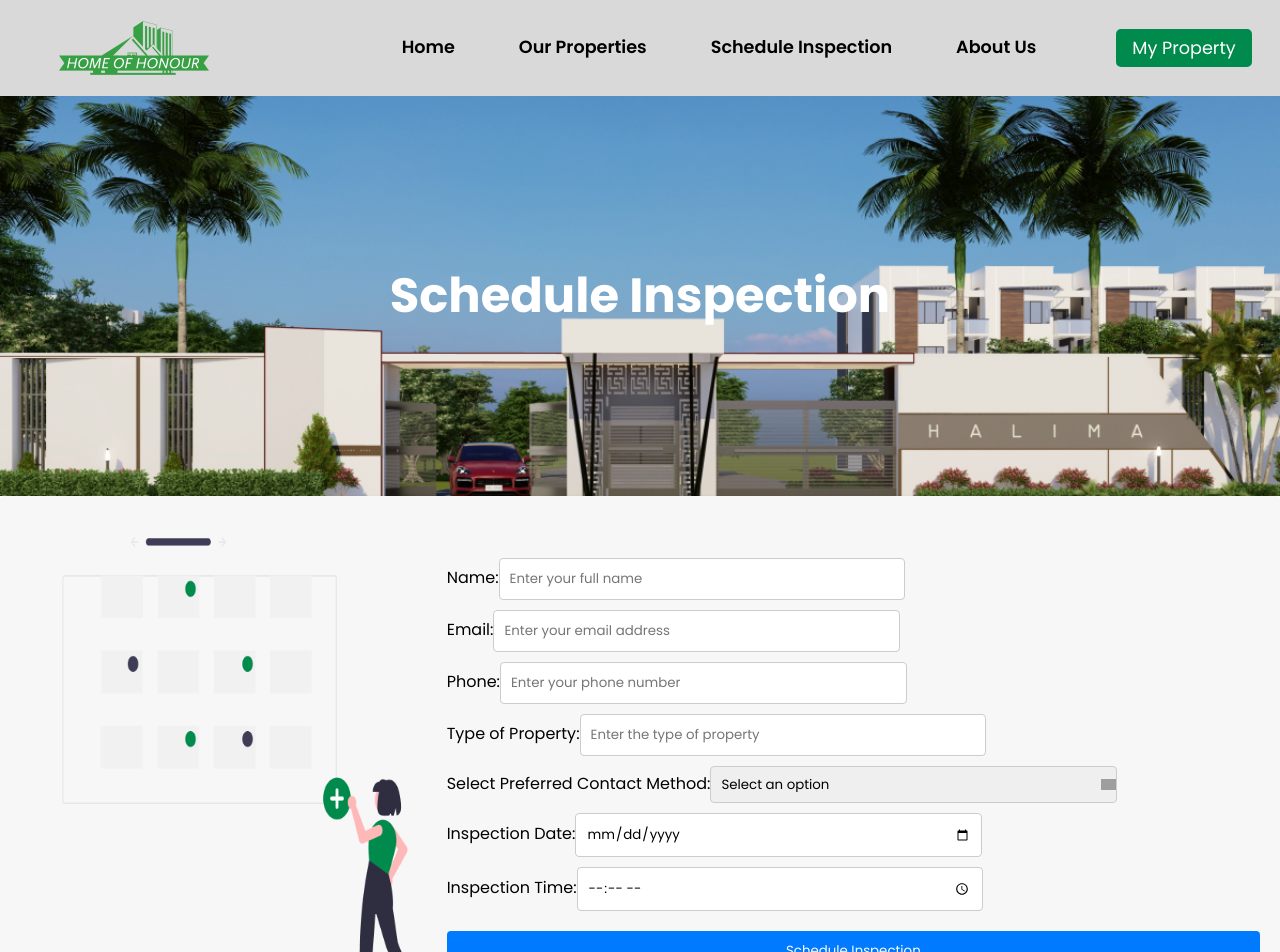
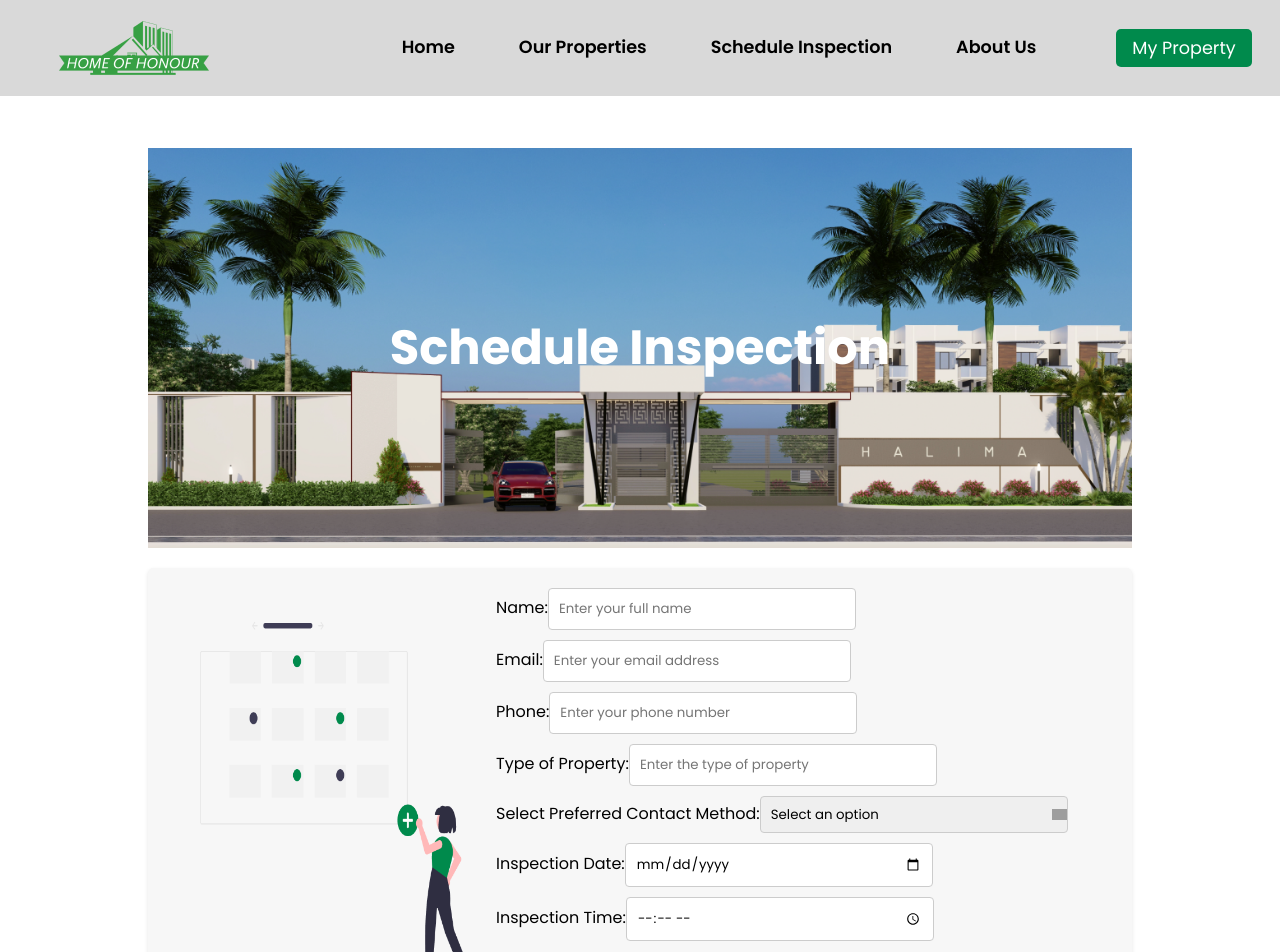
Before and after one commit to Dprinces/Real_Estate_Web_App, a React (Vite) app: page /scheduleInspection in a window 1280 px wide. Shown: the top 952 px of the page. Built offline with nearby package versions, Linux system fonts and the light colour scheme; grey boxes are pictures that could not be loaded.

Commit message:
update file

```diff
--- a/src/Components/ScheduleInspection/ScheduleInspection.css
+++ b/src/Components/ScheduleInspection/ScheduleInspection.css
@@ -1,7 +1,7 @@
 
 .container {
-  max-width: 800px;
-  margin: 0 auto;
+  max-width: 80%;
+  margin: 2rem auto;
   padding: 20px;
 }
 
@@ -9,8 +9,10 @@
 .hero-section {
   background-image: url('../../../public/images/Hero-img.png');
   background-size: cover;
+  background-repeat: no-repeat;
   background-position: center;
   height: 400px;
+  /* width: 80%; */
   display: flex;
   justify-content: center;
   align-items: center;
@@ -28,6 +30,8 @@
     display: flex;
   flex-direction: row;
   align-items: center;
+  justify-content: center;
+  margin-top: 20px;
 
 }
 
--- a/src/Components/ScheduleInspection/ScheduleInspection.jsx
+++ b/src/Components/ScheduleInspection/ScheduleInspection.jsx
@@ -31,6 +31,7 @@ export default function ScheduleInspection() {
   return (
     <>
       <Navbar />
+      <div className="container">
         <div className="hero-section">
           <h1>Schedule Inspection</h1>
         </div>
@@ -123,6 +124,7 @@ export default function ScheduleInspection() {
             <button type="submit">Schedule Inspection</button>
           </form>
         </div>
+      </div>
     </>
   );
 };
```
Lines whose indentation alone changed are shown as unchanged.
